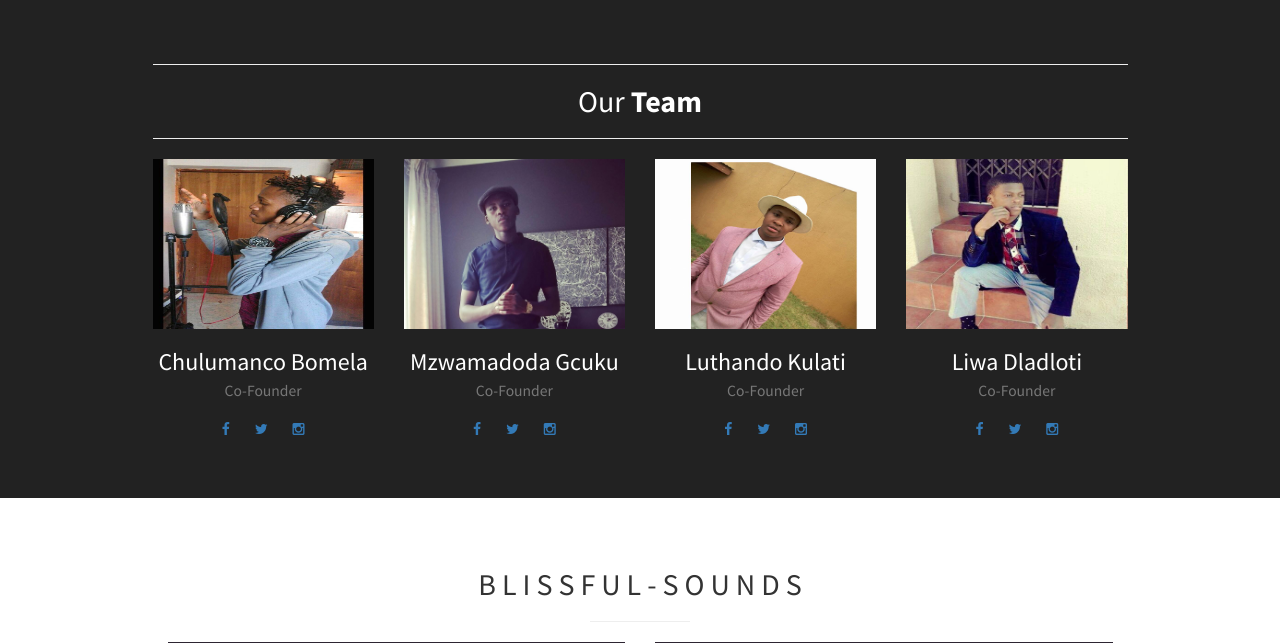
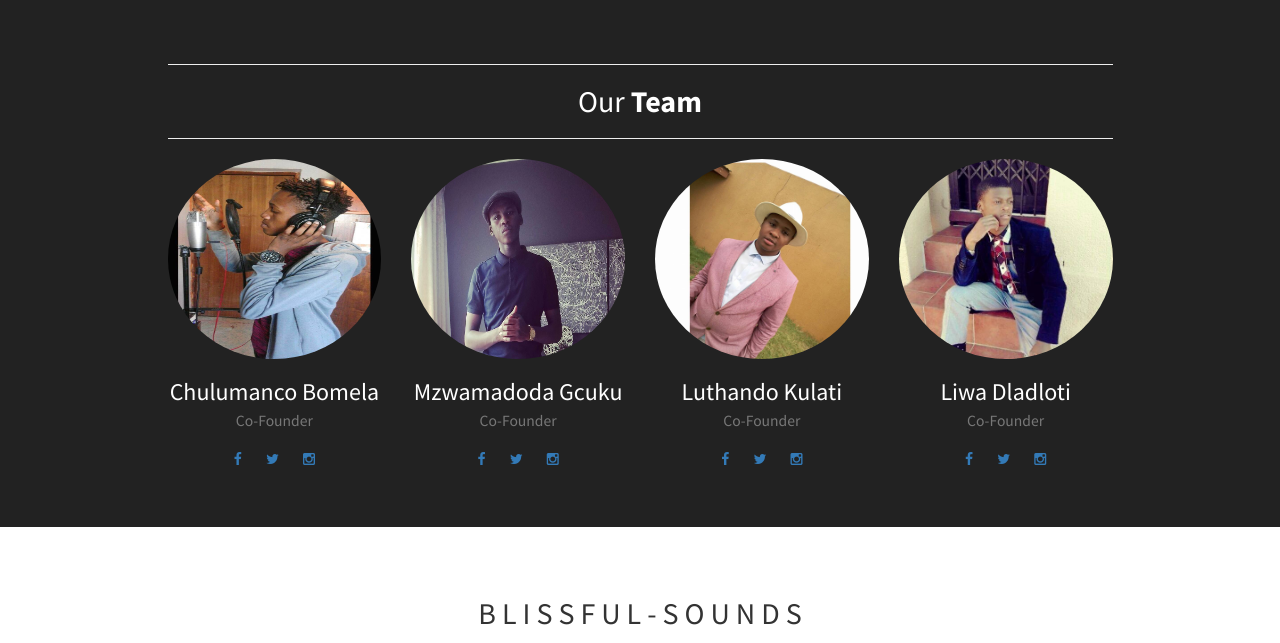
Before and after one commit to LiwaDladloti/blissful_rhythm, a web app: file index.html in a window 1280 px wide. Shown: the part 1743-2386 px from the top of the page. Run offline with its HTML, style and script files only (its server is not run), Linux system fonts and the light colour scheme.

Commit message:
edited images

```diff
--- a/css/stylish-portfolio.css
+++ b/css/stylish-portfolio.css
@@ -344,3 +344,14 @@ footer {
 .margin-control {
     margin: 5%
 }
+
+.img-radius {
+    border-radius: 100%;
+    width: 300px;
+    height: 200px;
+    align-content: center;
+}
+
+.align-center {
+    text-align: center;
+}
--- a/index.html
+++ b/index.html
@@ -132,7 +132,7 @@
                         <br>
                         <br>
 
-        <div class="row">
+        <div class="row" style="margin: 0px">
             <div class="box">
                 <div class="col-lg-12">
                     <hr>
@@ -142,8 +142,8 @@
                     <hr>
                 </div>
                 <div class="col-sm-3 text-center">
-                    <img class="img-responsive" src="img/chulu.jpg" alt="" style="height: 170px; width: 255px;">
-                    <h3>Chulumanco Bomela
+                    <img class="img-responsive img-portfolio img-radius" src="img/chulu.jpg" alt="">
+                    <h3>Chulumanco Bomela <br>
                         <small>Co-Founder</small>
                     </h3>
                     <a href="https://www.facebook.com/chulu.bomela" target="_blank"><i class="fa fa-facebook margin-control"></i></a>
@@ -151,8 +151,8 @@
                     <a href="https://www.instagram.com/itschulu/" target="_blank"><i class="fa fa-instagram margin-control"></i></a>
                 </div>
                 <div class="col-sm-3 text-center">
-                    <img class="img-responsive" src="img/junior.jpg" alt="" style="height: 170px; width: 255px;">
-                    <h3>Mzwamadoda Gcuku
+                    <img class="img-responsive img-portfolio img-radius" src="img/junior.jpg" alt="">
+                    <h3>Mzwamadoda Gcuku <br>
                         <small>Co-Founder</small>
                     </h3>
                     <a href="https://www.facebook.com/profile.php?id=100007124927425" target="_blank"><i class="fa fa-facebook margin-control"></i></a>
@@ -160,7 +160,7 @@
                     <a href="https://www.instagram.com/mnune96/" target="_blank"><i class="fa fa-instagram margin-control"></i></a>
                 </div>
                 <div class="col-sm-3 text-center">
-                    <img class="img-responsive" src="img/luthii.jpg" alt="" style="height: 170px; width: 255px;">
+                    <img class="img-responsive img-portfolio img-radius" src="img/luthii.jpg" alt="">
                     <h3>Luthando Kulati <br>
                         <small>Co-Founder</small>
                     </h3>
@@ -169,7 +169,7 @@
                     <a href="https://www.instagram.com/kulatil/" target="_blank"><i class="fa fa-instagram margin-control"></i></a>
                 </div>
                 <div class="col-sm-3 text-center">
-                    <img class="img-responsive" src="img/liwa%20(copy).jpg" alt="" style="height: 170px; width: 255px;">
+                    <img class="img-responsive img-portfolio img-radius" src="img/liwa%20(copy).jpg" alt="">
                     <h3>Liwa Dladloti <br>
                         <small>Co-Founder</small>
                     </h3>
```
